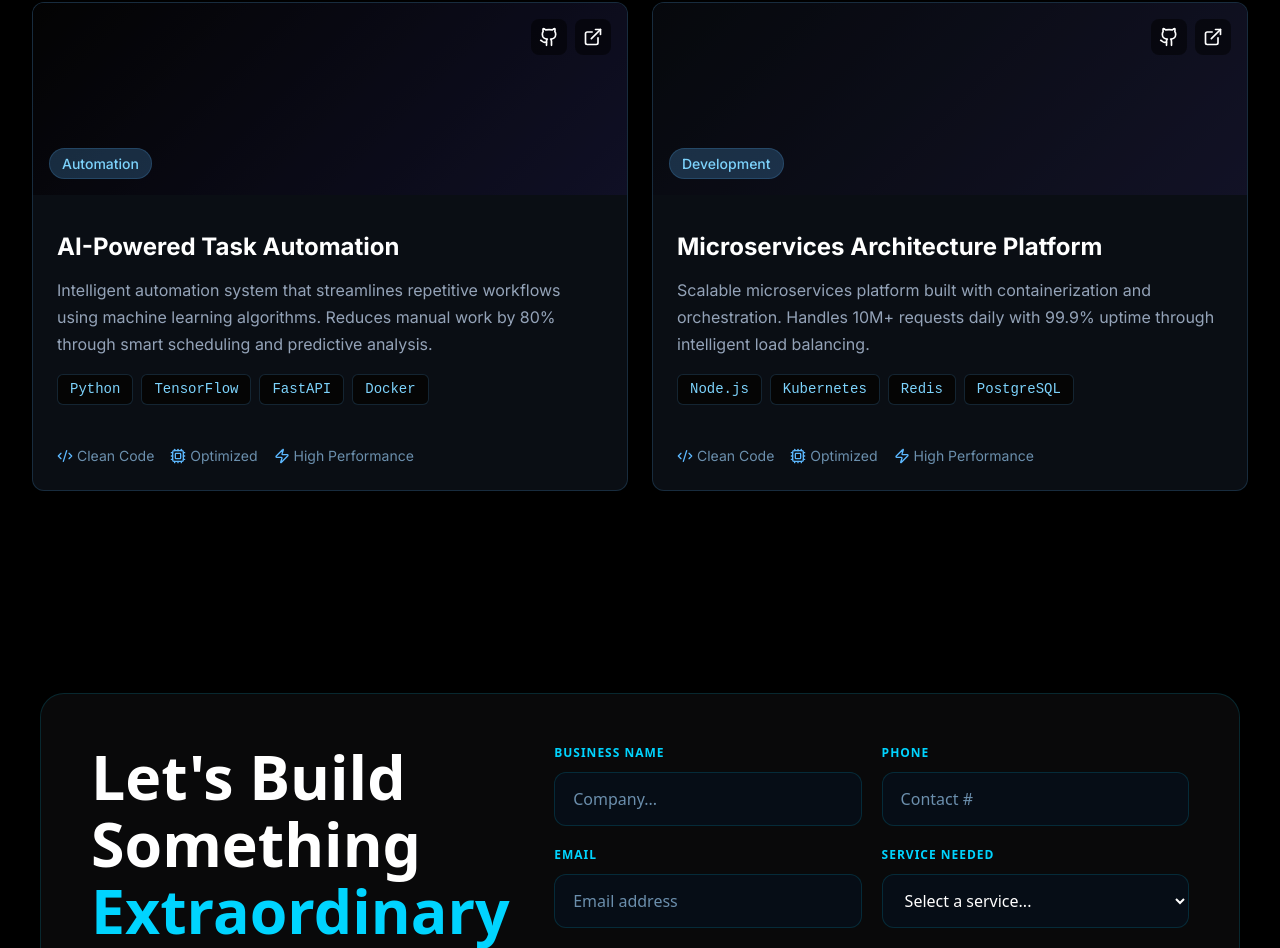
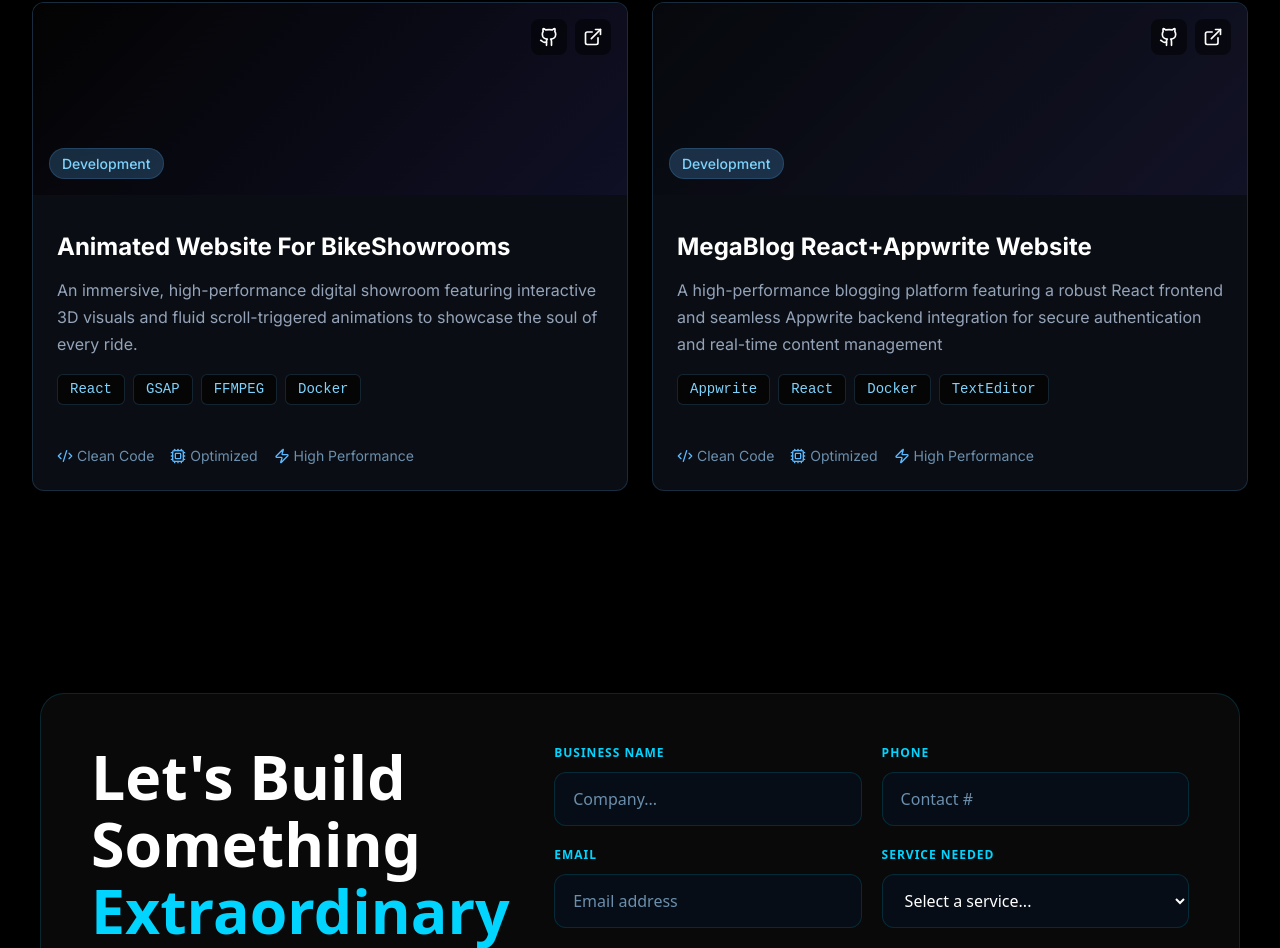
Before and after one commit to vivekbonde1981-dev/Bigvana, a React (Vite) app: page / in a window 1280 px wide. Shown: the part 6216-7164 px from the top of the page. Built offline with nearby package versions, Linux system fonts and the light colour scheme.

Commit message:
Update project showcase with new project details

```diff
--- a/src/Pages/project.jsx
+++ b/src/Pages/project.jsx
@@ -5,21 +5,21 @@ const ProjectShowcase = () => {
   const projects = [
     {
       id: 1,
-      title: "AI-Powered Task Automation",
-      description: "Intelligent automation system that streamlines repetitive workflows using machine learning algorithms. Reduces manual work by 80% through smart scheduling and predictive analysis.",
-      technologies: ["Python", "TensorFlow", "FastAPI", "Docker"],
-      category: "Automation",
-      github: "https://github.com/yourusername/ai-automation",
-      live: "http://13.206.13.64/project/",
+      title: "Animated Website For BikeShowrooms",
+      description: "An immersive, high-performance digital showroom featuring interactive 3D visuals and fluid scroll-triggered animations to showcase the soul of every ride.",
+      technologies: ["React", "GSAP", "FFMPEG", "Docker"],
+      category: "Development",
+      github: "https://github.com/vivekbonde1981-dev/animated-Project",
+      live: "https://bigvana.in/project_1/",
     },
     {
       id: 2,
-      title: "Microservices Architecture Platform",
-      description: "Scalable microservices platform built with containerization and orchestration. Handles 10M+ requests daily with 99.9% uptime through intelligent load balancing.",
-      technologies: ["Node.js", "Kubernetes", "Redis", "PostgreSQL"],
+      title: "MegaBlog React+Appwrite Website",
+      description: "A high-performance blogging platform featuring a robust React frontend and seamless Appwrite backend integration for secure authentication and real-time content management",
+      technologies: ["Appwrite", "React", "Docker", "TextEditor"],
       category: "Development",
-      github: "https://github.com/yourusername/microservices",
-      live: "http://localhost:3000",
+      github: "https://github.com/vivekbonde1981-dev/BigPost",
+      live: "https://bigvana.in/project_2/",
     },
   ];
 
```
